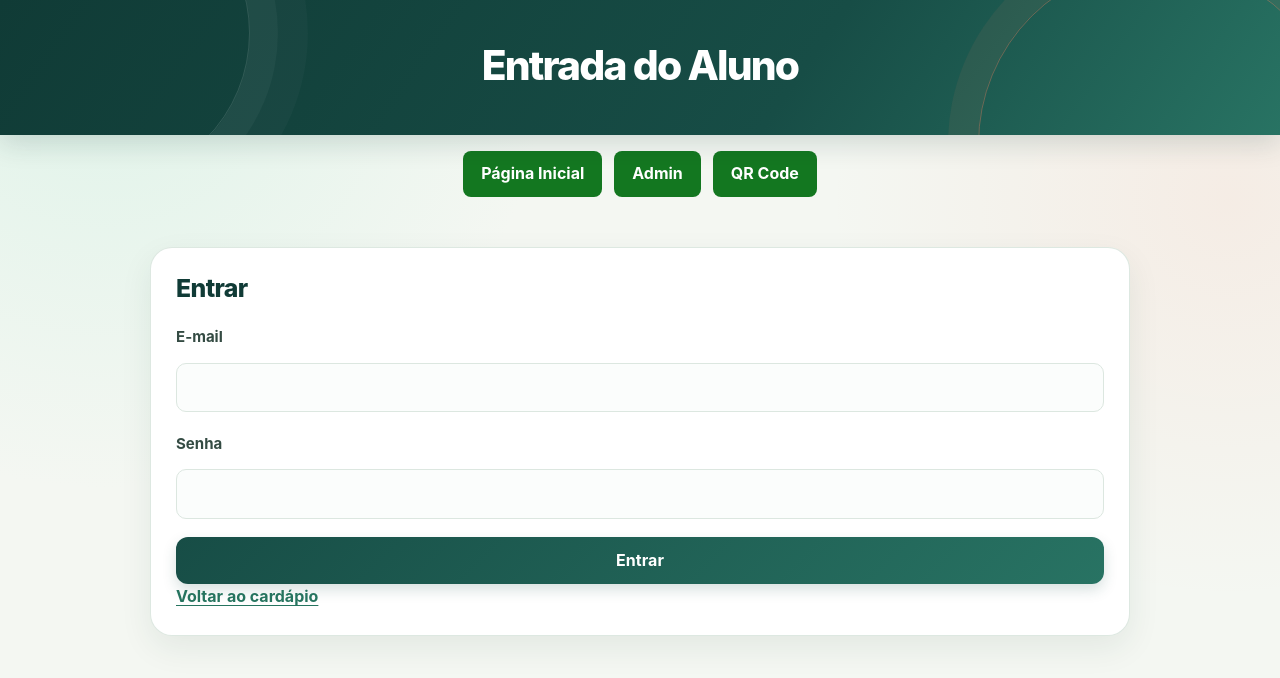
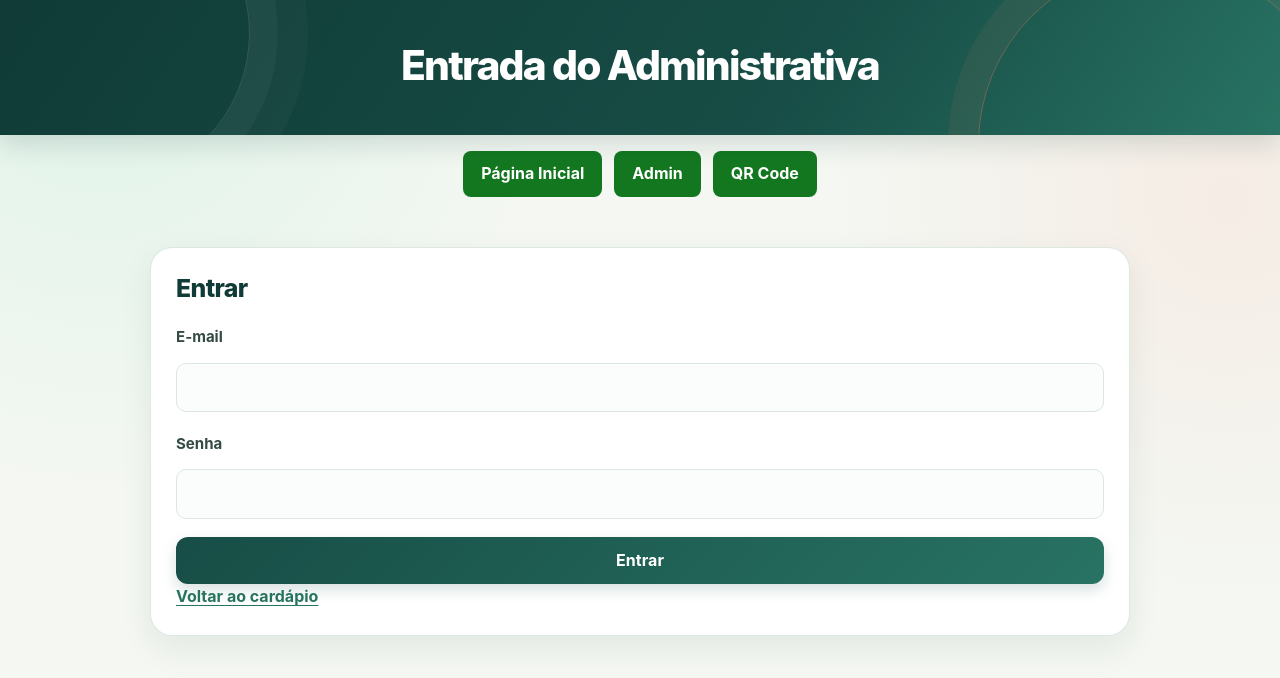
Before and after one commit to MarleyPuff/cardapio-escolar, a plain HTML site: page login.html in a window 1280 px wide. Drawn offline with nearby package versions, Linux system fonts and the light colour scheme.

Commit message:
Add files via upload

```diff
--- a/login.html
+++ b/login.html
@@ -7,7 +7,7 @@
   <link rel="stylesheet" href="css/style.css">
 </head>
 <body>
-  <header><h1>Entrada do Aluno</h1></header>
+  <header><h1>Entrada do Administrativa</h1></header>
 
   <nav aria-label="Navegação principal" style="display:flex; justify-content:center; flex-wrap:wrap; gap:12px; padding:16px;">
     <a href="index.html" style="display:inline-block; padding:10px 18px; background:#137720; color:#fff; text-decoration:none; border-radius:8px;">Página Inicial</a>
```
